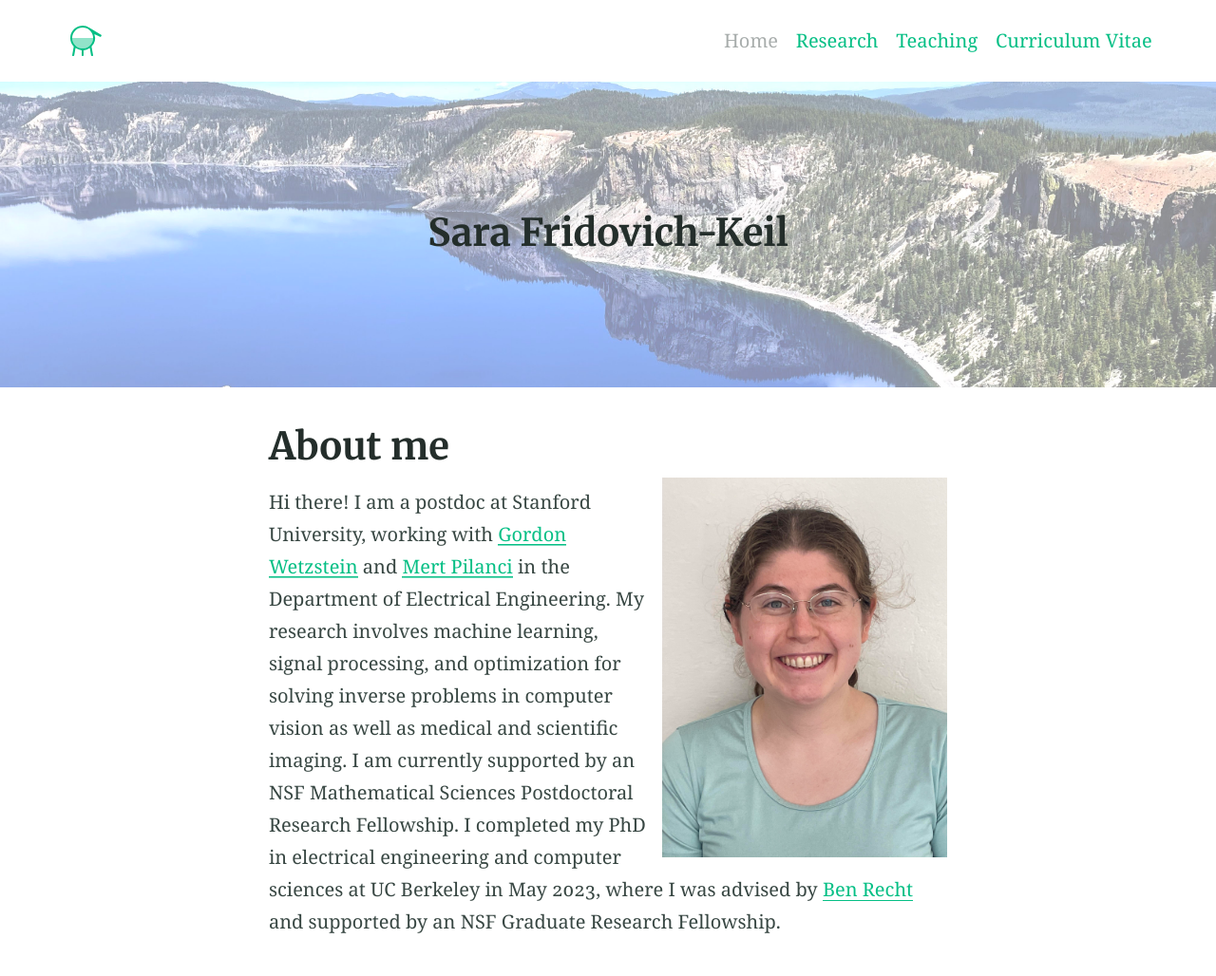
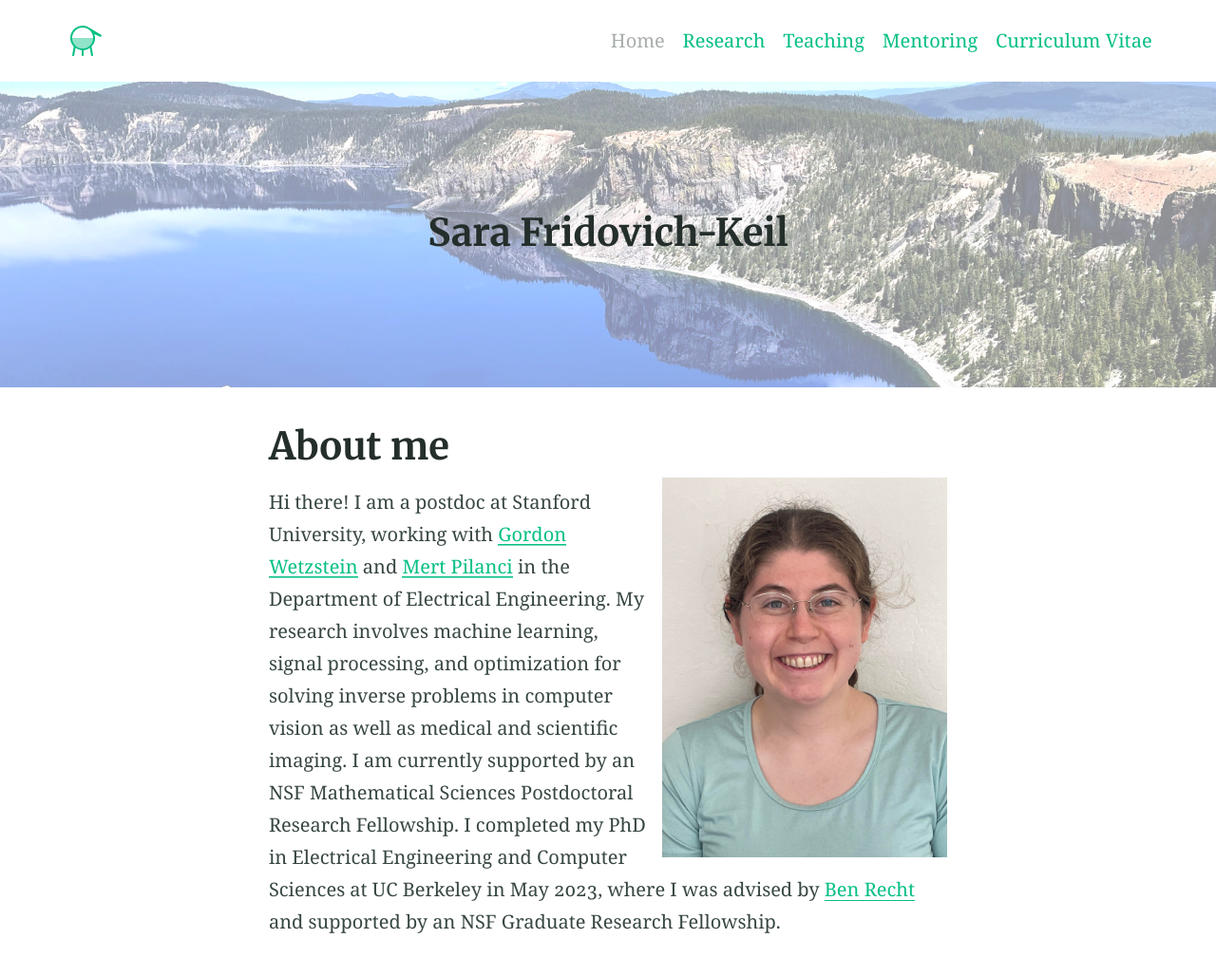
Before and after one commit to sarafridov/sarafridov.github.io, a Jekyll site: the page built from index.md, in a window 1280 px wide. Shown: the top 1028 px of the page at 95% size. Built offline with Jekyll 4.4.1, drawn with Linux system fonts in a browser that asks for light colours.

```diff
--- a/_config.yml
+++ b/_config.yml
@@ -127,6 +127,8 @@ navigation_header:
   url: /research/
 - title: Teaching
   url: /teaching/
+- title: Mentoring
+  url: /mentoring/
 # - title: Side Projects
 #   url: /side_projects/
 # - title: Resources
--- a/index.md
+++ b/index.md
@@ -10,7 +10,7 @@ excerpt: "inverse problems, computational imaging, computer vision, foundations
 
 Hi there! I am a postdoc at Stanford University, working with [Gordon Wetzstein](https://web.stanford.edu/~gordonwz/) and [Mert Pilanci](https://web.stanford.edu/~pilanci/) in the Department of Electrical Engineering. My research involves machine learning, signal processing, and optimization for solving inverse problems in computer vision as well as medical and scientific imaging.
 <!-- I am a postdoctoral scholar at Stanford University, where I work with [Gordon Wetzstein](https://web.stanford.edu/~gordonwz/) and [Mert Pilanci](https://web.stanford.edu/~pilanci/) on foundations and applications of machine learning and signal processing in computational imaging.  -->
-I am currently supported by an NSF Mathematical Sciences Postdoctoral Research Fellowship. I completed my PhD in electrical engineering and computer sciences at UC Berkeley in May 2023, where I was advised by [Ben Recht](https://people.eecs.berkeley.edu/~brecht/) and supported by an NSF Graduate Research Fellowship.
+I am currently supported by an NSF Mathematical Sciences Postdoctoral Research Fellowship. I completed my PhD in Electrical Engineering and Computer Sciences at UC Berkeley in May 2023, where I was advised by [Ben Recht](https://people.eecs.berkeley.edu/~brecht/) and supported by an NSF Graduate Research Fellowship.
 
 **I'm on the 2023-2024 academic job market.**
 
```
Also changed, not shown: mentoring.md (added, +23 -0 lines).
